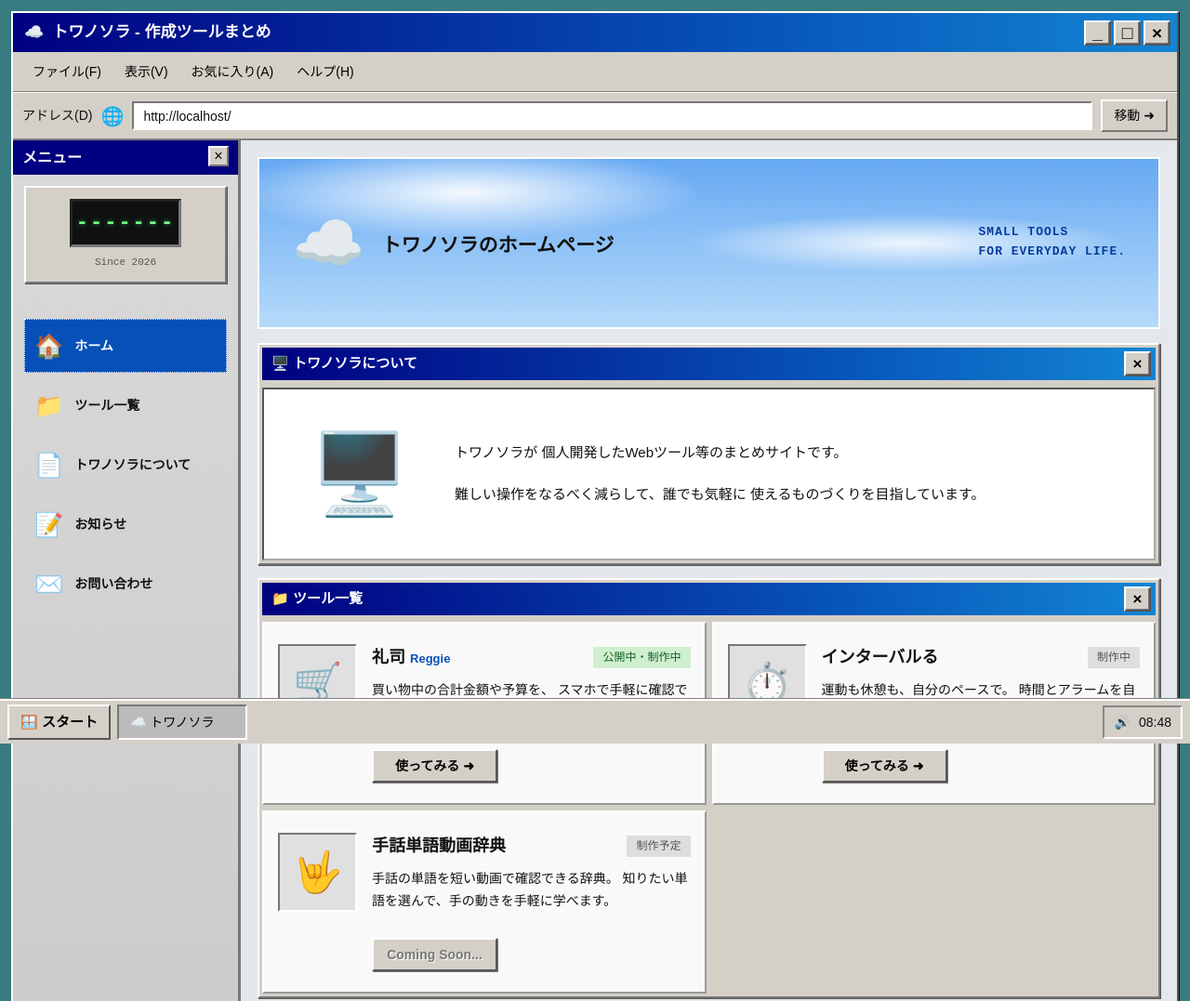
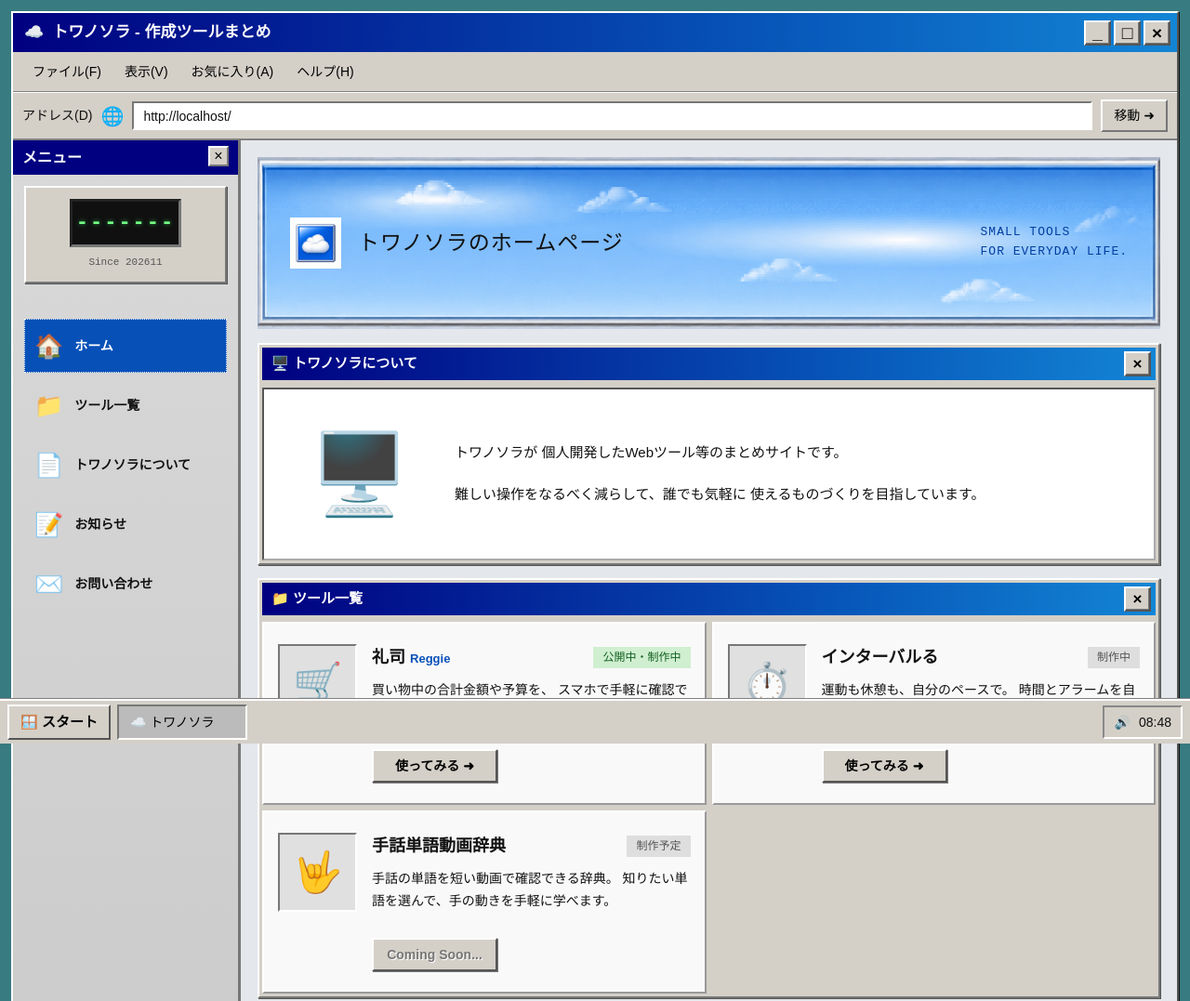
Before and after one commit to soranotowa/soratowano, a plain HTML site: page index.html in a window 1280 px wide. Shown: the top 1077 px of the page at 93% size. Drawn offline with Linux system fonts and the light colour scheme; no server answers; a web font is replaced by a local one.

Commit message:
Update retro header design and favicon

```diff
--- a/css/style.css
+++ b/css/style.css
@@ -279,8 +279,7 @@ a {
   background: #e4e7eb;
 }
 
-/* Windowsの空をイメージしたヘッダー */
-
+/* Windows 2000風のレトロな青空ヘッダー */
 .hero {
   display: flex;
   align-items: center;
@@ -289,20 +288,16 @@ a {
   padding: 30px 35px;
   margin-bottom: 15px;
   min-height: 185px;
-  background:
-    radial-gradient(
-      ellipse at 23% 20%,
-      rgba(255, 255, 255, .93),
-      transparent 24%
-    ),
-    radial-gradient(
-      ellipse at 72% 50%,
-      rgba(255, 255, 255, .85),
-      transparent 24%
-    ),
-    linear-gradient(#66a9f3, #b6dafa);
-  border: 2px solid white;
+
+  /* レトロな青空画像 */
+  background-image: url("../images/retro-sky.png");
+  background-position: center;
+  background-size: 100% 100%;
+  background-repeat: no-repeat;
+
+  border: none;
 }
+
 
 .hero-title {
   display: flex;
@@ -322,18 +317,36 @@ a {
   line-height: 1.3;
 }
 
+
+
+/* ホームページ名：日本語ドット文字 */
 .hero p {
   margin: 5px 0 0;
-  font-size: clamp(15px, 2vw, 21px);
-  font-weight: bold;
+  font-family: "DotGothic16", monospace;
+  font-size: clamp(16px, 2vw, 23px);
+  font-weight: normal;
+  letter-spacing: 1px;
+  color: #111111;
+  text-shadow: none;
 }
 
+/* 英語：レトロな等幅文字 */
 .hero-aside {
   color: #003da0;
-  font-family: monospace;
-  font-weight: bold;
+  font-family: "DotGothic16", monospace;
   font-size: 13px;
+  font-weight: normal;
   letter-spacing: 1px;
+  text-shadow: none;
+}
+
+/* 左側のレトロな雲アイコン */
+.hero-icon {
+  display: block;
+  width: 55px;
+  height: 55px;
+  object-fit: contain;
+  font-size: initial;
 }
 
 /* 各ウィンドウ */
--- a/index.html
+++ b/index.html
@@ -6,7 +6,11 @@
   <meta name="viewport" content="width=device-width, initial-scale=1.0">
   <meta name="description" content="トワノソラは、日々の暮らしに役立つシンプルなWebツールを公開する個人開発サイトです。">
   <title>トワノソラ | 作成ツールまとめサイト </title>
+  <link rel="icon" type="image/png" href="./images/favicon.png">
   <link rel="stylesheet" href="./css/style.css">
+  <link rel="preconnect" href="https://fonts.googleapis.com">
+  <link rel="preconnect" href="https://fonts.gstatic.com" crossorigin>
+  <link href="https://fonts.googleapis.com/css2?family=DotGothic16&display=swap" rel="stylesheet">
   <script src="./js/main.js" defer></script>
   <script src="./js/counter.js" defer></script>
 </head>
@@ -100,7 +104,7 @@
               </div>
 
               <!-- <p>番目のアクセスです！</p> -->
-              <span class="counter-since">Since 2026</span>
+              <span class="counter-since">Since 202611</span>
             </div>
           </section>
         </aside>
@@ -109,7 +113,13 @@
 
           <section class="hero">
             <div class="hero-title">
-              <span class="hero-icon" aria-hidden="true">☁️</span>
+              <!-- <span class="hero-icon" aria-hidden="true">☁️</span> -->
+              <img
+                class="hero-icon"
+                src="./images/favicon.png"
+                alt=""
+                aria-hidden="true"
+              >
               <div>
                 <!-- <h1>トワノソラ</h1> -->
                 <p>トワノソラのホームページ</p>
```
Also changed, not shown: images/favicon.png (added), images/retro-sky.png (added).
